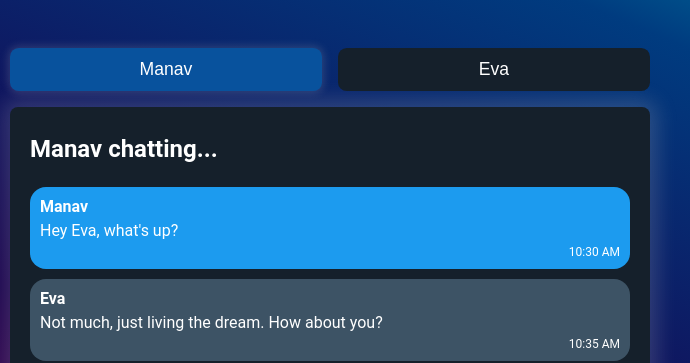
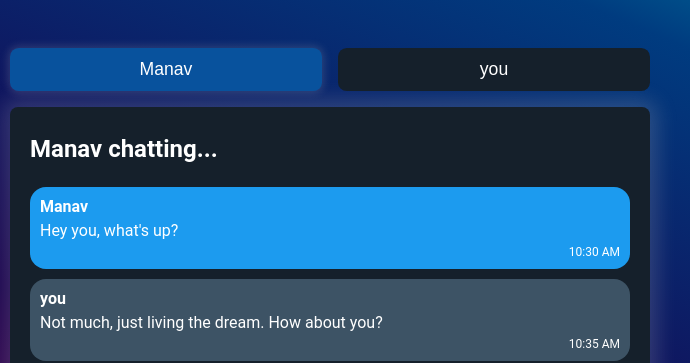
Before and after one commit to manavraj06268/BD2, a plain HTML site: page index2.html in a window 1280 px wide. Shown: the top 363 px of the page, 310-1000 px from the left. Drawn offline with Linux system fonts and the light colour scheme.

Commit message:
Update index2.html

```diff
--- a/index2.html
+++ b/index2.html
@@ -7,10 +7,10 @@
     <link rel="stylesheet" href="style.css" />
   </head>
   <body>
-    <!-- Person selector: this contains buttons for user to select whether to chat as Manav or Eva -->
+    <!-- Person selector: this contains buttons for user to select whether to chat as Manav or you -->
     <div class="person-selector">
       <button class="button person-selector-button active-person" id="Manav-selector">Manav</button>
-      <button class="button person-selector-button" id="Eva-selector">Eva</button>
+      <button class="button person-selector-button" id="you-selector">you</button>
     </div>
     <div class="chat-container">
       <h2 class="chat-header">Manav chatting...</h2>
@@ -18,11 +18,11 @@
       <div class="chat-messages">
         <div class="message blue-bg">
           <div class="message-sender">Manav</div>
-          <div class="message-text">Hey Eva, what's up?</div>
+          <div class="message-text">Hey you, what's up?</div>
           <div class="message-timestamp">10:30 AM</div>
         </div>
         <div class="message gray-bg">
-          <div class="message-sender">Eva</div>
+          <div class="message-sender">you</div>
           <div class="message-text">Not much, just living the dream. How about you?</div>
           <div class="message-timestamp">10:35 AM</div>
         </div>
```
